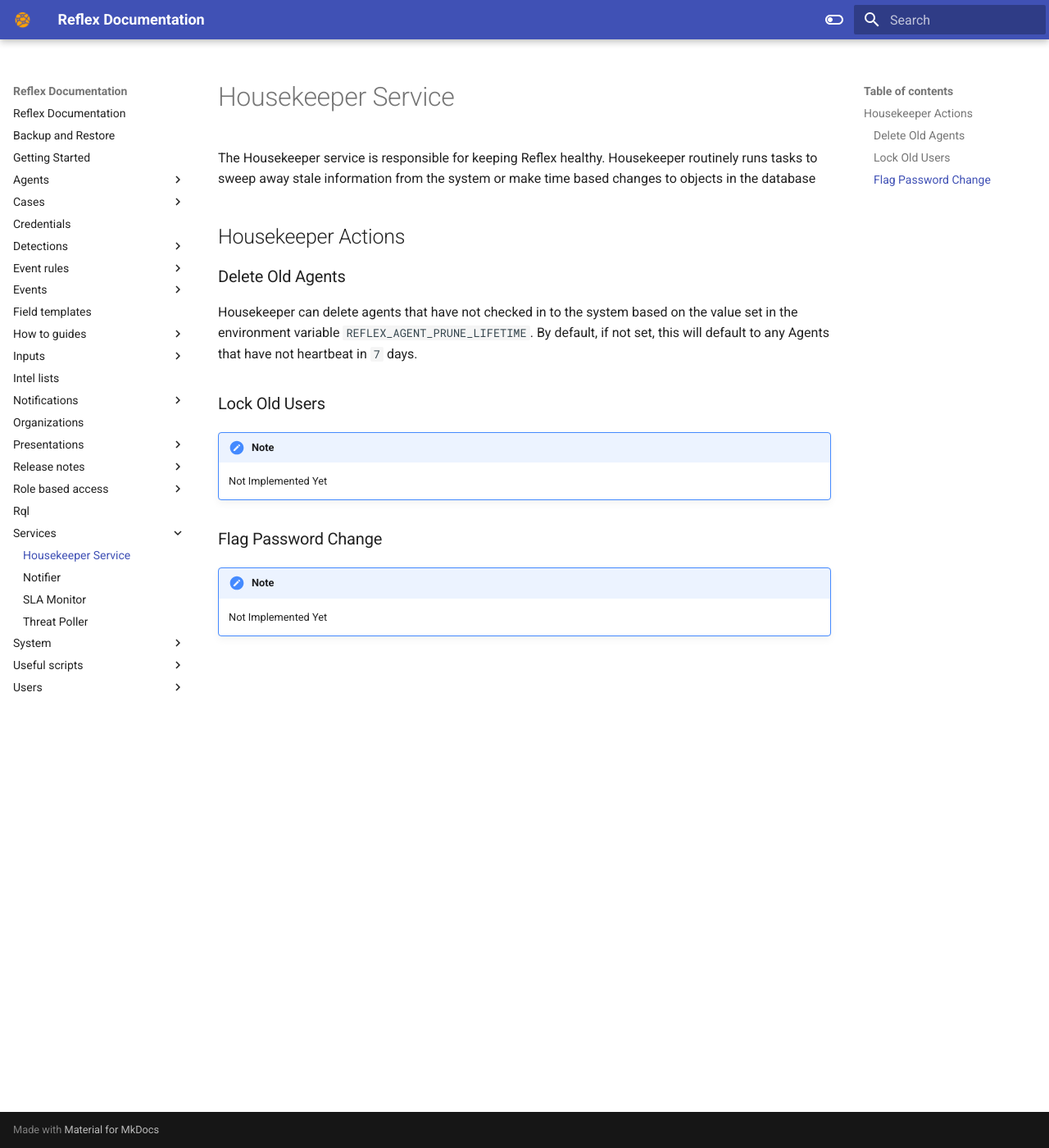
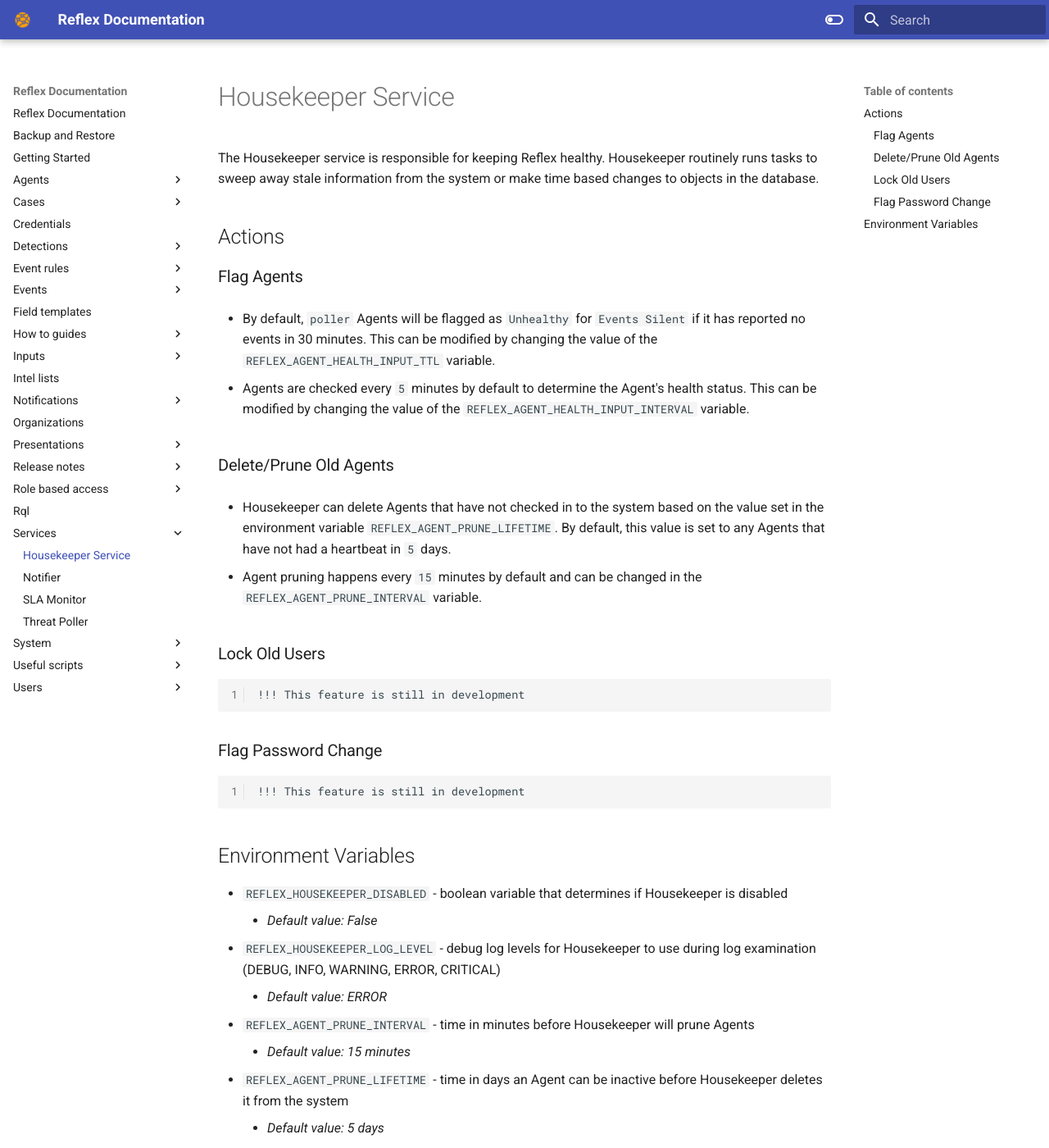
Before and after one commit to reflexsoar/reflex-docs, an MkDocs documentation site: the page built from docs/services/housekeeper.md, in a window 1280 px wide and 1400 px high. Shown: the whole window at 82% size. Built offline with MkDocs 1.6.1 and Material for MkDocs 9.7.7, drawn with Linux system fonts in a browser that asks for light colours; some of the changed text lies outside the part shown.

Commit message:
Added housekeeper information

````diff
--- a/docs/services/housekeeper.md
+++ b/docs/services/housekeeper.md
@@ -1,19 +1,50 @@
 # Housekeeper Service
 
-The Housekeeper service is responsible for keeping Reflex healthy.  Housekeeper routinely runs tasks to sweep away stale information from the system or make time based changes to objects in the database
+The Housekeeper service is responsible for keeping Reflex healthy.  Housekeeper routinely runs tasks to sweep away stale information from the system or make time based changes to objects in the database.
 
-## Housekeeper Actions
+## Actions
 
-### Delete Old Agents
+### Flag Agents
+* By default, `poller` Agents will be flagged as `Unhealthy` for `Events Silent` if it has reported no events in 30 minutes. This can be modified by changing the value of the `REFLEX_AGENT_HEALTH_INPUT_TTL` variable.
 
-Housekeeper can delete agents that have not checked in to the system based on the value set in the environment variable `REFLEX_AGENT_PRUNE_LIFETIME`.  By default, if not set, this will default to any Agents that have not heartbeat in `7` days.
+* Agents are checked every `5` minutes by default to determine the Agent's health status. This can be modified by changing the value of the `REFLEX_AGENT_HEALTH_INPUT_INTERVAL` variable.
+
+### Delete/Prune Old Agents
+* Housekeeper can delete Agents that have not checked in to the system based on the value set in the environment variable `REFLEX_AGENT_PRUNE_LIFETIME`.  By default, this value is set to any Agents that have not had a heartbeat in `5` days.
+
+* Agent pruning happens every `15` minutes by default and can be changed in the `REFLEX_AGENT_PRUNE_INTERVAL` variable.
 
 ### Lock Old Users
-
-!!! Note
-    Not Implemented Yet
+```
+!!! This feature is still in development
+```
 
 ### Flag Password Change
+```
+!!! This feature is still in development
+```
 
-!!! Note
-    Not Implemented Yet
+## Environment Variables
+* `REFLEX_HOUSEKEEPER_DISABLED` - boolean variable that determines if Housekeeper is disabled
+    * *Default value: False*
+* `REFLEX_HOUSEKEEPER_LOG_LEVEL` - debug log levels for Housekeeper to use during log examination (DEBUG, INFO, WARNING, ERROR, CRITICAL)
+    * *Default value: ERROR*
+* `REFLEX_AGENT_PRUNE_INTERVAL` - time in minutes before Housekeeper will prune Agents
+    * *Default value: 15 minutes*
+* `REFLEX_AGENT_PRUNE_LIFETIME` - time in days an Agent can be inactive before Housekeeper deletes it from the system
+    * *Default value: 5 days*
+* `REFLEX_AGENT_HEALTH_INPUT_INTERVAL` - time in minutes that an Agent's health status is checked
+    * *Default value: 5 minutes*
+* `REFLEX_AGENT_HEALTH_INPUT_TTL` - time in minutes before an Agent is flagged as `Events Silent`
+    * *Default value: 30 minutes*
+
+
+
+
+
+
+
+
+
+
+A complete list of all ReflexSOAR environment variables and their purpose can be found here: [Environment Variables](../system/environment-variables.md)
````
Also changed, not shown: docs/agents/index.md (+3 -3 lines), docs/agents/roles.md (+2 -2 lines).
